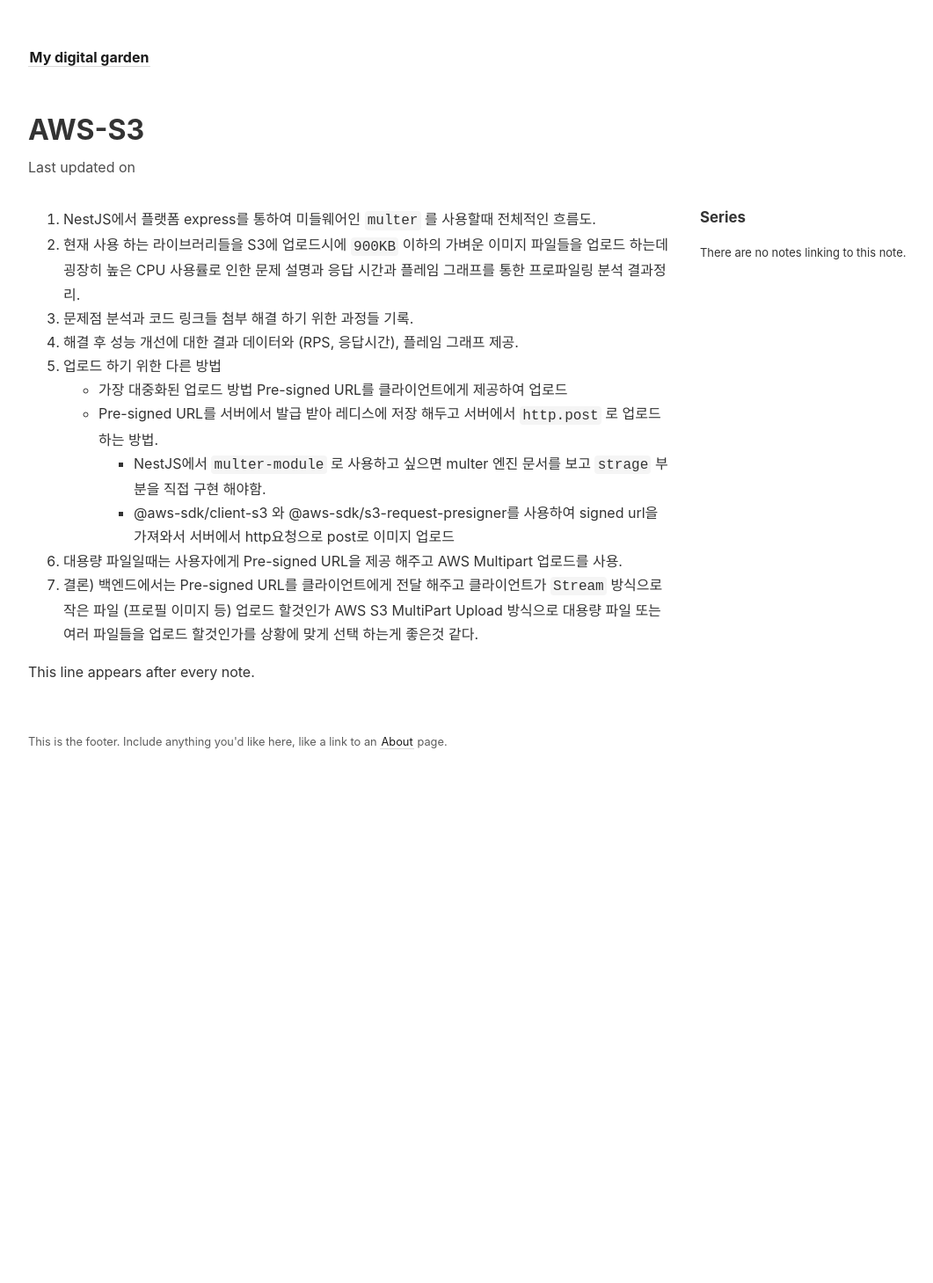
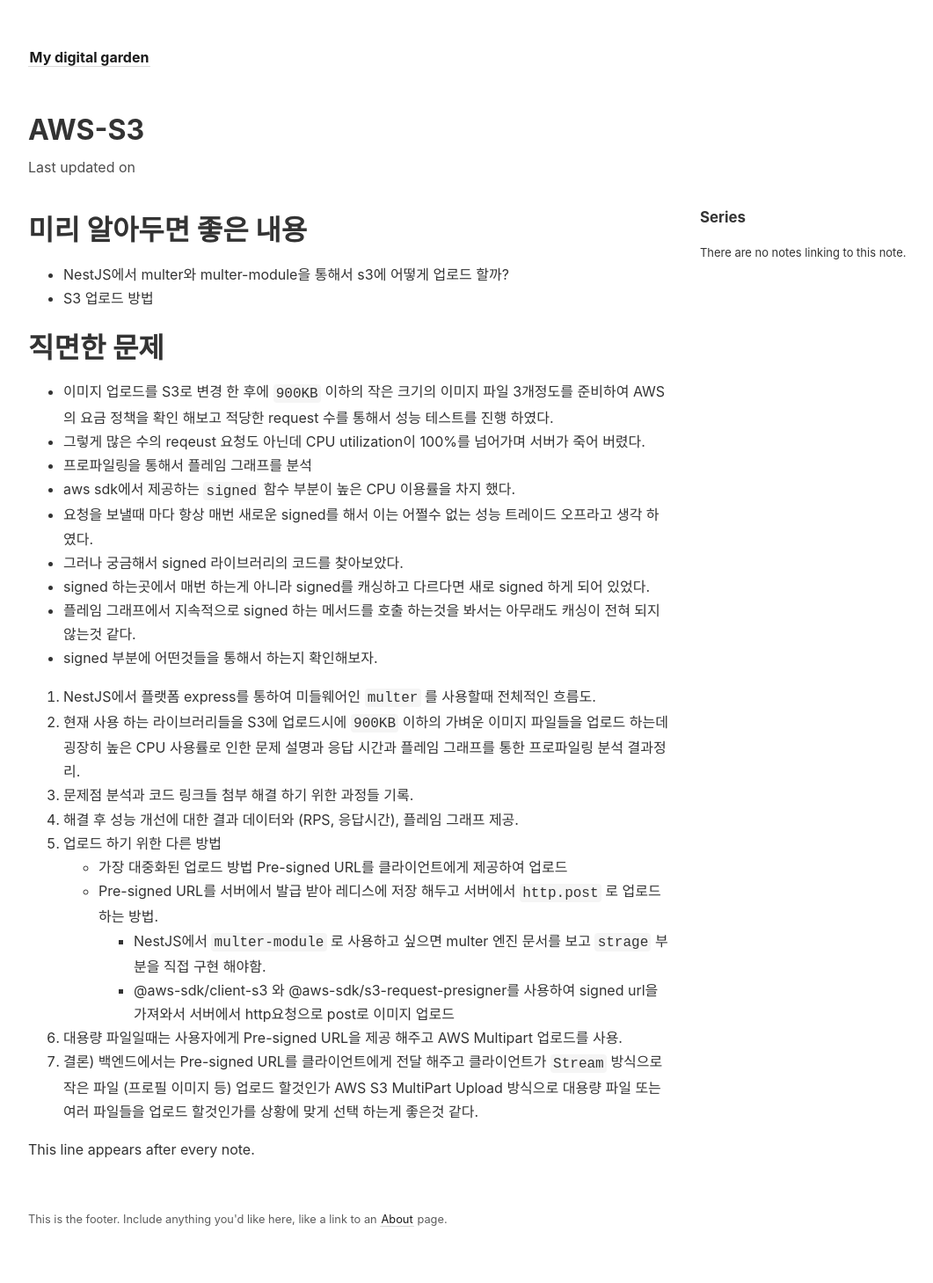
Before and after one commit to yanggwangseong/Article, a Jekyll site: the page built from _notes/posts/(1) AWS-S3.md, in a window 1280 px wide. Shown: the whole page at 88% size, without its empty margins (104-1165 px from the left). Built offline with Jekyll 4.4.1, drawn with Linux system fonts in a browser that asks for light colours; some web fonts are replaced; before the commit the page ends 916 px from its top, so only the background shows below that.

Commit message:
feat: 글 작성 틀 완성

```diff
--- a/_notes/posts/(1) AWS-S3.md
+++ b/_notes/posts/(1) AWS-S3.md
@@ -2,6 +2,24 @@
 title: AWS-S3
 permalink: /posts/AWS-S3
 ---
+
+# 미리 알아두면 좋은 내용
+
+- NestJS에서 multer와 multer-module을 통해서 s3에 어떻게 업로드 할까?
+- S3 업로드 방법
+
+# 직면한 문제
+
+- 이미지 업로드를 S3로 변경 한 후에 `900KB` 이하의 작은 크기의 이미지 파일 3개정도를 준비하여 AWS의 요금 정책을 확인 해보고 적당한 request 수를 통해서 성능 테스트를 진행 하였다.
+- 그렇게 많은 수의 reqeust 요청도 아닌데 CPU utilization이 100%를 넘어가며 서버가 죽어 버렸다.
+- 프로파일링을 통해서 플레임 그래프를 분석
+- aws sdk에서 제공하는 `signed` 함수 부분이 높은 CPU 이용률을 차지 했다.
+- 요청을 보낼때 마다 항상 매번 새로운 signed를 해서 이는 어쩔수 없는 성능 트레이드 오프라고 생각 하였다.
+- 그러나 궁금해서 signed 라이브러리의 코드를 찾아보았다.
+- signed 하는곳에서 매번 하는게 아니라 signed를 캐싱하고 다르다면 새로 signed 하게 되어 있었다.
+- 플레임 그래프에서 지속적으로 signed 하는 메서드를 호출 하는것을 봐서는 아무래도 캐싱이 전혀 되지 않는것 같다.
+- signed 부분에 어떤것들을 통해서 하는지 확인해보자.
+
 
 1. NestJS에서 플랫폼 express를 통하여 미들웨어인 `multer` 를 사용할때 전체적인 흐름도.
 2. 현재 사용 하는 라이브러리들을 S3에 업로드시에 `900KB` 이하의 가벼운 이미지 파일들을 업로드 하는데 굉장히 높은 CPU 사용률로 인한 문제 설명과 응답 시간과 플레임 그래프를 통한 프로파일링 분석 결과정리.
```
Also changed, not shown: _notes/posts/좋아요 counting.md (added, +22 -0 lines).
